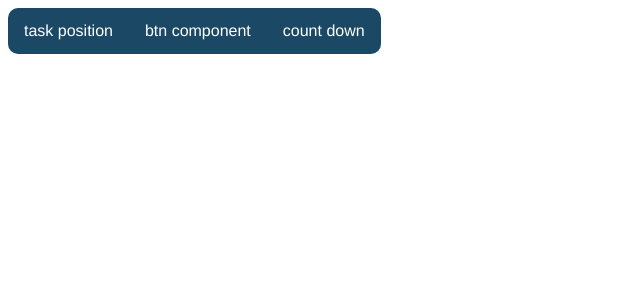
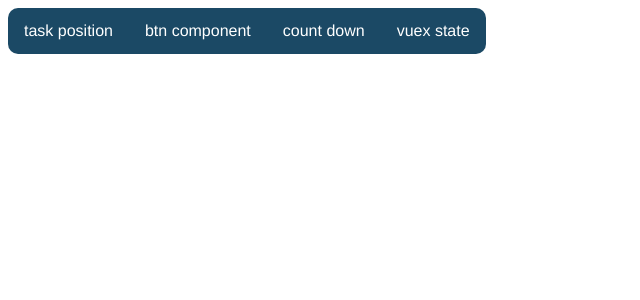
Before and after one commit to YosraFeili/dynamicBtn, a Vue app: page / in a window 1280 px wide. Shown: the top 300 px of the page, without its empty margins (0-640 px from the left). Built offline with nearby package versions, Linux system fonts and the light colour scheme.

Commit message:
add state in vuex

```diff
--- a/src/router/index.js
+++ b/src/router/index.js
@@ -4,6 +4,7 @@
 import UiPosition from '@/views/Design/position/UiPosition'
 import PageBtn from '@/views/PageComponent/PageBtn'
 import CountDown from '@/views/Timer/CountDown'
+import VuexState from '@/views/Vuex/VuexState'
 
 Vue.use(VueRouter)
 
@@ -29,6 +30,11 @@
     component: CountDown
   },
   {
+    path: '/vuex-state',
+    name: 'vuex-state',
+    component: VuexState
+  },
+  {
     path: '/about',
     name: 'about',
     // route level code-splitting
--- a/src/store/index.js
+++ b/src/store/index.js
@@ -5,6 +5,7 @@
 
 export default new Vuex.Store({
   state: {
+    text: ['test', 'hello', 'start']
   },
   getters: {
   },
--- a/src/views/HomeView.vue
+++ b/src/views/HomeView.vue
@@ -9,6 +9,9 @@
       </li>
       <li>
         <router-link :to="{name:'count-down'}">count down</router-link>
+      </li>
+      <li>
+        <router-link :to="{name:'vuex-state'}">vuex state</router-link>
       </li>
     </ul>
   </div>
--- /dev/null
+++ b/src/views/Vuex/VuexState.vue
@@ -0,0 +1,18 @@
+<template>
+<div class="">state: {{text}}</div>
+</template>
+
+<script>
+export default {
+  name: 'VuexState',
+  computed: {
+    text () {
+      return this.$store.state.text
+    }
+  }
+}
+</script>
+
+<style scoped>
+
+</style>
```
